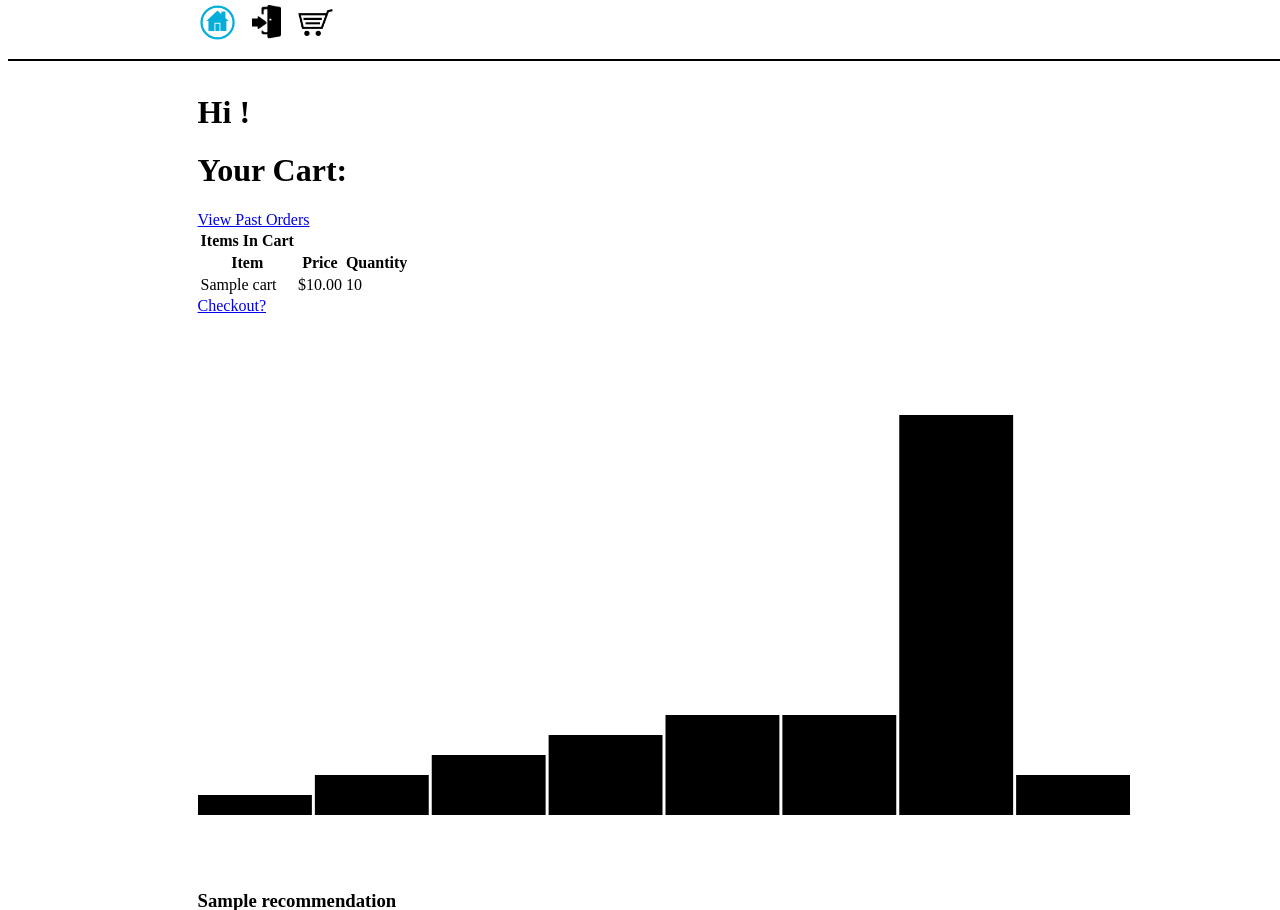
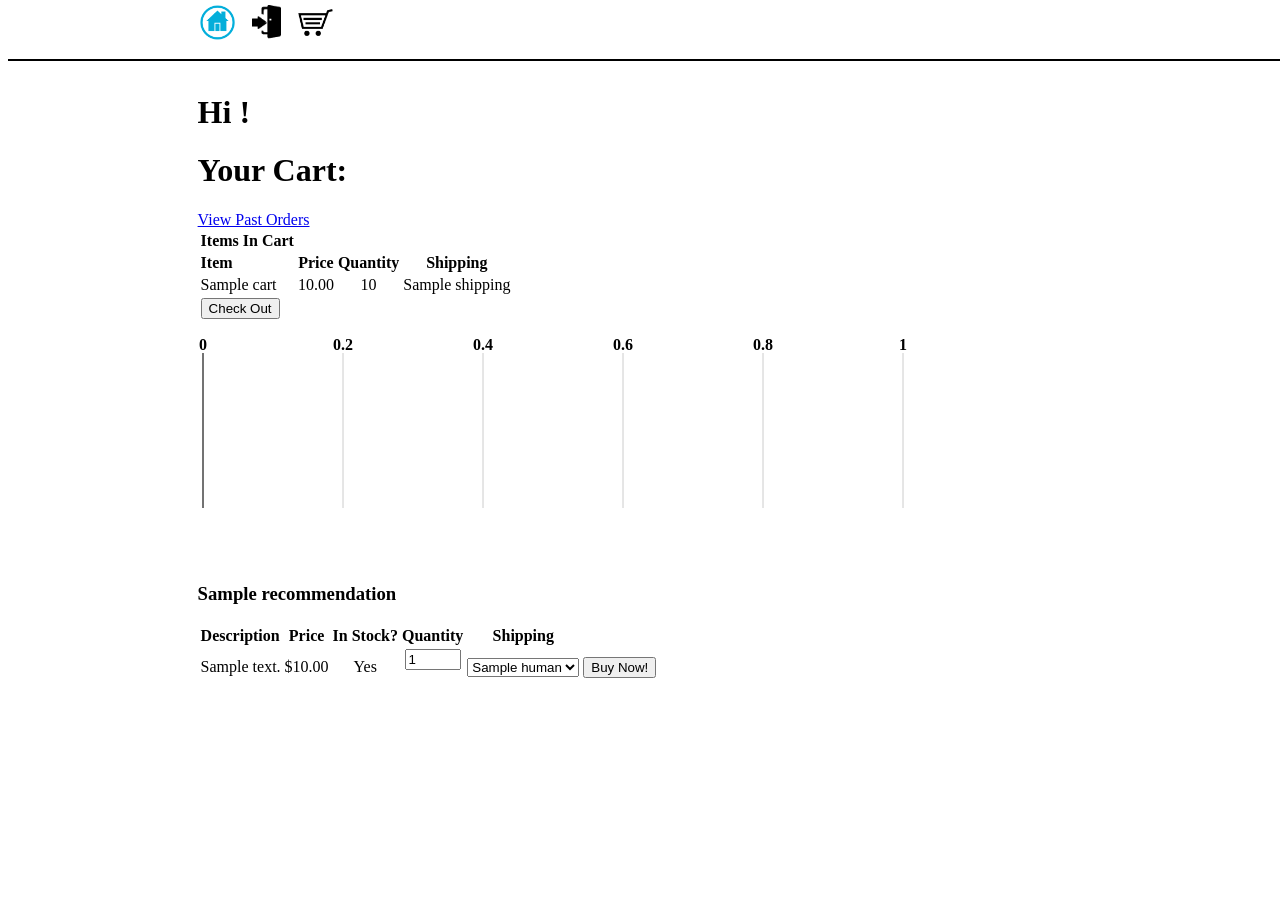
Before and after one commit to agconti/shopping_cart, a Django app: template shopping_cart_project/shopping_cart/templates/shopping_cart/cart.html in a window 1280 px wide. Shown: the top 910 px of the page. After the commit the page ends 678 px from the top, so only its background shows below. Run offline with Django 3.2, Linux system fonts and the light colour scheme; the template is opened without the code that fills it: most values are stand-ins (such as "Sample title", 1, 10 or a date in 2020).

Commit message:
added chart vis in d3

```diff
--- a/requirements.txt
+++ b/requirements.txt
@@ -4,5 +4,8 @@ argparse==1.2.1
 distribute==0.6.34
 django-extensions==1.2.0
 numpy==1.7.1
+pandas==0.12.0
+python-dateutil==2.1
+pytz==2013d
 six==1.3.0
 wsgiref==0.1.2
--- a/shopping_cart_project/shopping_cart/static/css/style.css
+++ b/shopping_cart_project/shopping_cart/static/css/style.css
@@ -34,3 +34,6 @@
 #recommendations {
 	margin-top: 75px;
 }
+.chart{
+	font-weight: bold;
+}
--- a/shopping_cart_project/shopping_cart/templates/shopping_cart/base.html
+++ b/shopping_cart_project/shopping_cart/templates/shopping_cart/base.html
@@ -26,5 +26,6 @@
   <div id='spacer'></div>
   <!-- Our content location -->
   <div id='content_div'>{% block content %}{% endblock %}</div>
+ {% block recommendations %}{% endblock %}
 </body>
 </html>
--- a/shopping_cart_project/shopping_cart/templates/shopping_cart/cart.html
+++ b/shopping_cart_project/shopping_cart/templates/shopping_cart/cart.html
@@ -8,15 +8,20 @@
   		<th>Items In Cart </th><a href="{% url 'previous_orders' %}">View Past Orders</a>
   	</tr>
   	<tr>
-  		<th>Item</th><th>Price</th><th>Quantity</th>
+  		<th align="left">Item</th><th>Price</th><th>Quantity</th><th>Shipping</th>
   	</tr>
   	{% for i in cart_items %}
   	<tr>
-  		<td align="left">{{ i.name }}</td><td>${{ i.price|floatformat:2 }}</td><td> {{ i.quantity }}</td>
+  		<td align="left">{{ i.name }}</td><td>{{ i.price|floatformat:2 }}</td><td align='center'>{{ i.quantity }}</td><td align='center'>{{ i.shipping }}</td>
   	</tr>
   	{% endfor %}
+    <tr>
+      <td>
+        <form action="{% url 'checkout' %}"><input type="submit" value="Check Out"></form>
+      </td>
+    </tr>
   </table>
-  <a href="{% url 'checkout' %}">Checkout?</a>
+
 </div>
 <div id='recommendations'>
   {% if recommendations.any %}
@@ -26,7 +31,7 @@
   <h3>{{ i.name }}</h3>
   <table class="item_table">
   <tr>
-    <th>Description</th><th>Price</th><th>In Stock?</th>
+    <th align="left">Description</th><th>Price</th><th>In Stock?</th><th>Quantity</th><th>Shipping</th>
   </tr>
   <tr>
   	<td align="left">{{ i.description }}</td><td>${{ i.price|floatformat:2 }}</td><td> {{ i.in_stock|yesno:"Yes, Out Of stock" }}</td>
@@ -36,120 +41,148 @@
   			<input type="hidden" value='{{ i.id }}' name='item_id'>
   			<input type="hidden" value='{{ i.name }}' name='item_name'>
   			<input type="hidden" value='{{ i.price }}' name='item_price'>
-  			<input type="number" name="quantity" min="1" max="{{ i.quantity }}">
+  			<input type="number" name="quantity" min="1" max="{{ i.quantity }}" value='1'>
+    </td>
+    <td>
         <select name='shipping_choices'>
           {% for machine, human in shipping_choices %}
           <option value="{{ machine }}">{{ human }}</option>
           {% endfor %}
         </select>
+    </td>
+    <td>
   			<input type='submit' value='Buy Now!' class='buy_button'>
+    </td>
   		</form>
   	</td>
   </tr>
   </table>
   {% endfor %}
 <script type="text/javascript">
-// from mbstock
-var w = 935,
-    h = 500,
-    p = [20, 50, 30, 20],
-    x = d3.scale.ordinal().rangeRoundBands([0, w - p[1] - p[3]]),
-    y = d3.scale.linear().range([0, h - p[0] - p[2]]),
-    z = d3.scale.ordinal().range(["lightpink", "darkgray", "lightblue"]),
-    scale = 20,
-    bpad = 3 ;
-    //parse = d3.time.format("%m/%Y").parse,
-    //format = d3.time.format("%b");
-var data = [1,2,3,4,5,5,20,2];
+var w = 700,
+    h = 150,
+    data = {{ data }},
+    data_names = ['Items', 'S & H', 'Tax'],
+    p = [0.05, 5, .5, 20, 35,45],
+    x,
+    y;
+
+// set up x and y scales
+x = d3.scale.linear()
+   .domain([0, 1])
+   .range([0, w]);
+
+y = d3.scale.ordinal()
+   .domain(data)
+   .rangeBands([0, h],p[0],p[2]);
+
+var colorscale = d3.scale.linear()
+  .domain([d3.min(data), d3.max(data)])
+  .interpolate(d3.interpolateHcl)
+  .range(["#59E294", "#214592"]);
 
 var svg = d3.select("#cart")
             .insert("svg", 'div')
             .attr({
               height: h,
-              width: w
+              width: w,
+              class: 'chart'
             });
-
-// var data = [
-//   {'item_id': u'4', 'price': u'10.5', 'name': u'Eye Patch', 'quantity': u'1'},
-//   {'item_id': u'1', 'price': u'10000', 'name': u'Time', 'quantity': u'1'},
-//   {'item_id': u'7', 'price': u'800', 'name': u'Fender Strat', 'quantity': u'1'},
-//   {'item_id': u'7', 'price': u'800', 'name': u'Fender Strat', 'quantity': u'1'}
-// ];
-
 
 var rects = svg.selectAll('rects')
                 .data(data);
 
+var previous_d = false;
+rects.enter().append('rect')
+    .attr({
+      width: x,
+      height: h / 2,
+      y: h / 2,
+      x: function(d){
+        if(previous_d){
+          val = previous_d;
+          previous_d += x(d);
+          console.log(previous_d);
+          return val + p[1];
 
-rects.enter()
-  .append('rect')
-  .attr({
-      width: function(d){ return ((w / data.length) - bpad);},
-      height: function(d){return d * scale;},
-      y: function(d){return (h - (d * scale));},
-      x: function(d,i){return (i * (w / data.length));},
+        }
+        else{
+          previous_d = x(d);
+          console.log(previous_d);
+          return 0 + p[1];
+        }
+      },
       fill: function(d){return colorscale(d);}
   });
+// .attr({
+//       width: x,
+//       height: y.rangeBand(),
+//       y: y,
+//       x: p[1],
+//       fill: function(d){return colorscale(d);}
+//   });
 
-// mbsotkkk
-// d3.csv("crimea.csv", function(crimea) {
+// add lables
+previous_d = false;
+svg.selectAll("text")
+     .data(data)
+   .enter().append("text")
+      .attr({
+      height: h / 2,
+      y: (h / 2) + p[4],
+      x: function(d){
+        if(previous_d){
+          val = previous_d;
+          previous_d += x(d);
+          return val + p[1];
 
-//   Transpose the data into layers by cause.
-//   var causes = d3.layout.stack()(["wounds", "other", "disease"].map(function(cause) {
-//     return crimea.map(function(d) {
-//       return {x: parse(d.date), y: +d[cause]};
-//    });
-//   //}));
+        }
+        else{
+          previous_d = x(d);
+          console.log(previous_d);
+          return 0 + p[1];
+        }
+      },
+      dx: 10, // padding-right
+      dy: ".35em", // vertical-align: middle
+     "text-anchor": "start", // text-align: left
+     fill: 'white',
+     })
+     .text(function(d,i){return data_names[i];});
 
-//   // Compute the x-domain (by date) and y-domain (by top).
-//   x.domain(causes[0].map(function(d) { return d.x; }));
-//   y.domain([0, d3.max(causes[causes.length - 1], function(d) { return d.y0 + d.y; })]);
-
-//   // Add a group for each cause.
-//   var cause = svg.selectAll("g.cause")
-//       .data(causes)
-//       .enter().append("svg:g")
-//       .attr("class", "cause")
-//       .style("fill", function(d, i) { return z(i); })
-//       .style("stroke", function(d, i) { return d3.rgb(z(i)).darker(); });
-
-//   // Add a rect for each date.
-//   var rect = cause.selectAll("rect")
-//       .data(Object)
-//     .enter().append("svg:rect")
-//       .attr("x", function(d) { return x(d.x); })
-//       .attr("y", function(d) { return -y(d.y0) - y(d.y); })
-//       .attr("height", function(d) { return y(d.y); })
-//       .attr("width", x.rangeBand());
-
-//   // Add a label per date.
-//   var label = svg.selectAll("text")
-//       .data(x.domain())
-//     .enter().append("svg:text")
-//       .attr("x", function(d) { return x(d) + x.rangeBand() / 2; })
-//       .attr("y", 6)
-//       .attr("text-anchor", "middle")
-//       .attr("dy", ".71em")
-//       .text(format);
-
-  // Add y-axis rules.
-//   var rule = svg.selectAll("g.rule")
-//       .data(y.ticks(5))
-//     .enter().append("svg:g")
-//       .attr("class", "rule")
-//       .attr("transform", function(d) { return "translate(0," + -y(d) + ")"; });
-
-//   rule.append("svg:line")
-//       .attr("x2", w - p[1] - p[3])
-//       .style("stroke", function(d) { return d ? "#fff" : "#000"; })
-//       .style("stroke-opacity", function(d) { return d ? .7 : null; });
-
-//   rule.append("svg:text")
-//       .attr("x", w - p[1] - p[3] + 6)
-//       .attr("dy", ".35em")
-//       .text(d3.format(",d"));
-// });
-
+// add g for axis and rules
+var svg = d3.select(".chart")
+     .attr("class", "chart")
+     .attr("width", w + p[3])
+     .attr("height", h + p[3])
+   .insert("g", 'rect')
+     .attr({
+      'transform': 'translate(5,15)'
+    });
+// add x rule
+ svg.selectAll("line")
+     .data(x.ticks(5))
+   .enter().append("line")
+     .attr("x1", x)
+     .attr("x2", x)
+     .attr("y1", 0)
+     .attr("y2", w)
+     .style("stroke", "#ccc");
+ // add x rule text
+ svg.selectAll(".rule")
+     .data(x.ticks(5))
+   .enter().append("text")
+     .attr("class", "rule")
+     .attr("x", x)
+     .attr("y", 0)
+     .attr("dy", -3)
+     .attr("text-anchor", "middle")
+     .text(String);
+// y rule
+ svg.append("line")
+     .attr("y1", 0)
+     .attr("y2", w)
+     .style("stroke", "#000");
 </script>
 </div>
 {% endblock %}
--- a/shopping_cart_project/shopping_cart/templates/shopping_cart/previous_orders.html
+++ b/shopping_cart_project/shopping_cart/templates/shopping_cart/previous_orders.html
@@ -4,10 +4,10 @@
 <h3>Order on {{ o.date_ordered }}</h3>
 <table id="cart_table">
 	<tr>
-		<th>Items In Order</th>
+		<th align="left">Items In Order</th>
 	</tr>
 	<tr>
-		<th>Item</th><th>Price</th><th>Quantity</th>
+		<th align="left">Item</th><th>Price</th><th>Quantity</th>
 	</tr>
 	{% for i in o.transaction_set.all %}
 	<tr>
```
Also changed, not shown: shopping_cart_project/shopping_cart/templates/shopping_cart/empty_cart.html (+7 -2 lines), shopping_cart_project/shopping_cart/templates/shopping_cart/store_homepage.html (+8 -3 lines), shopping_cart_project/shopping_cart/view_functions.py (added, +57 -0 lines), shopping_cart_project/shopping_cart/views.py (+6 -34 lines), shopping_cart_project/sqlite3.db, 1 other file.
